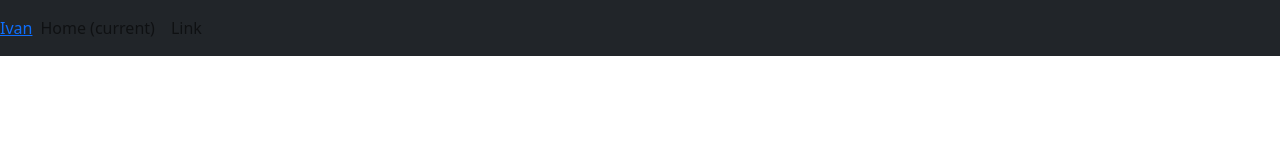
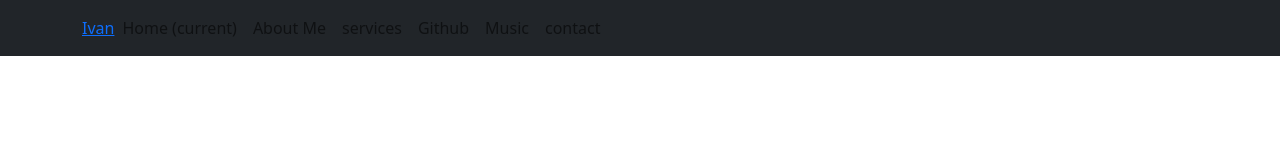
Before and after one commit to iifmusic/iifmusic.Portfolio.io, a React (Create React App) app: page / in a window 1280 px wide. Shown: the top 160 px of the page. Built offline with nearby package versions, Linux system fonts and the light colour scheme.

Commit message:
more to nav

```diff
--- a/public/index.html
+++ b/public/index.html
@@ -39,5 +39,8 @@
       To begin the development, run `npm start` or `yarn start`.
       To create a production bundle, use `npm run build` or `yarn build`.
     -->
+    <script src="https://code.jquery.com/jquery-3.2.1.slim.min.js" integrity="sha384-KJ3o2DKtIkvYIK3UENzmM7KCkRr/rE9/Qpg6aAZGJwFDMVNA/GpGFF93hXpG5KkN" crossorigin="anonymous"></script>
+<script src="https://cdn.jsdelivr.net/npm/popper.js@1.12.9/dist/umd/popper.min.js" integrity="sha384-ApNbgh9B+Y1QKtv3Rn7W3mgPxhU9K/ScQsAP7hUibX39j7fakFPskvXusvfa0b4Q" crossorigin="anonymous"></script>
+<script src="https://cdn.jsdelivr.net/npm/bootstrap@4.0.0/dist/js/bootstrap.min.js" integrity="sha384-JZR6Spejh4U02d8jOt6vLEHfe/JQGiRRSQQxSfFWpi1MquVdAyjUar5+76PVCmYl" crossorigin="anonymous"></script>
   </body>
 </html>
--- a/src/App.css
+++ b/src/App.css
@@ -1,4 +1,10 @@
 @import url('https://fonts.googleapis.com/css2?family=Roboto+Condensed:wght@300&display=swap');
+
+:root{
+  --primary-white:#fff;
+  --primary-orange:#f9ab00;
+  --primary-dark: rgba(255,255,255,0)
+}
 
 body{
   font-family: "Roboto Condensed" sans-serif;
@@ -11,7 +17,8 @@ body{
 
 /* Menu links */
 nav a.nav-link{
-  font-weight:500;
+  /* font-weight:500; */
+  font-size: .8rem;
   letter-spacing:0.0375rem;
   cursor:pointer;
 
@@ -20,3 +27,24 @@ nav a.nav-link{
 nav ul li{
   text-transform: uppercase;
 }
+
+.navbar-nav > li > a{
+  margin-right: 0.75rem;
+  margin-left: 0.75rem;
+  color:var(--primary-white) !important ;
+border-top:0.1875rem solid var(--primary-dark) ;
+}
+
+.navbar-brand{
+  max-width: 17.25rem;
+  padding: 0 !important;
+  height: 6rem !important;
+}
+
+.navbar-nav > li > a.active, .navbar-nav > li > a:focus{
+  border-top: 0.1875rem solid var(--primary-orange);
+}
+
+.navbar-nav > li > a:hover{
+  border-top: 0.1875rem solid var(--primary-orange);
+}
--- a/src/components/Navbar.js
+++ b/src/components/Navbar.js
@@ -3,6 +3,7 @@ import React from "react"
 const Navbar = () => {
   return (
     <nav className="navbar navbar-expand-lg navbar-light bg-light bg-dark">
+      <div className="container">
   <a className="navbar__logo" href="#">Ivan</a>
   <button className="navbar-toggler" type="button" data-toggle="collapse" data-target="#navbarSupportedContent" aria-controls="navbarSupportedContent" aria-expanded="false" aria-label="Toggle navigation">
     <span className="navbar-toggler-icon"></span>
@@ -14,7 +15,19 @@ const Navbar = () => {
         <a className="nav-link" href="#">Home <span className="sr-only">(current)</span></a>
       </li>
       <li className="nav-item">
-        <a className="nav-link" href="#">Link</a>
+        <a className="nav-link" href="#">About Me</a>
+      </li>
+      <li className="nav-item">
+        <a className="nav-link" href="#">services</a>
+      </li>
+       <li className="nav-item">
+        <a className="nav-link" href="#">Github</a>
+      </li>
+      <li className="nav-item">
+        <a className="nav-link" href="#">Music</a>
+      </li>
+      <li className="nav-item">
+        <a className="nav-link" href="#">contact</a>
       </li>
       {/* <li class="nav-item dropdown">
         <a class="nav-link dropdown-toggle" href="#" id="navbarDropdown" role="button" data-toggle="dropdown" aria-haspopup="true" aria-expanded="false">
@@ -36,6 +49,7 @@ const Navbar = () => {
       <button class="btn btn-outline-success my-2 my-sm-0" type="submit">Search</button>
     </form> */}
   </div>
+  </div>
 </nav>
   )
 }
```
